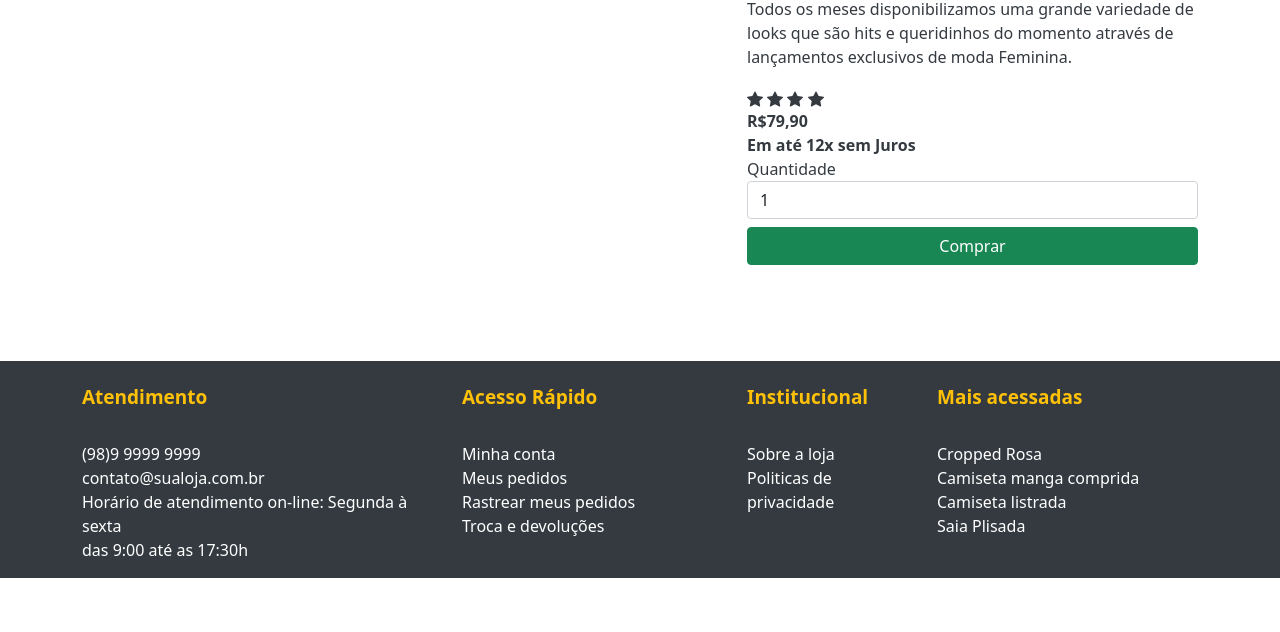
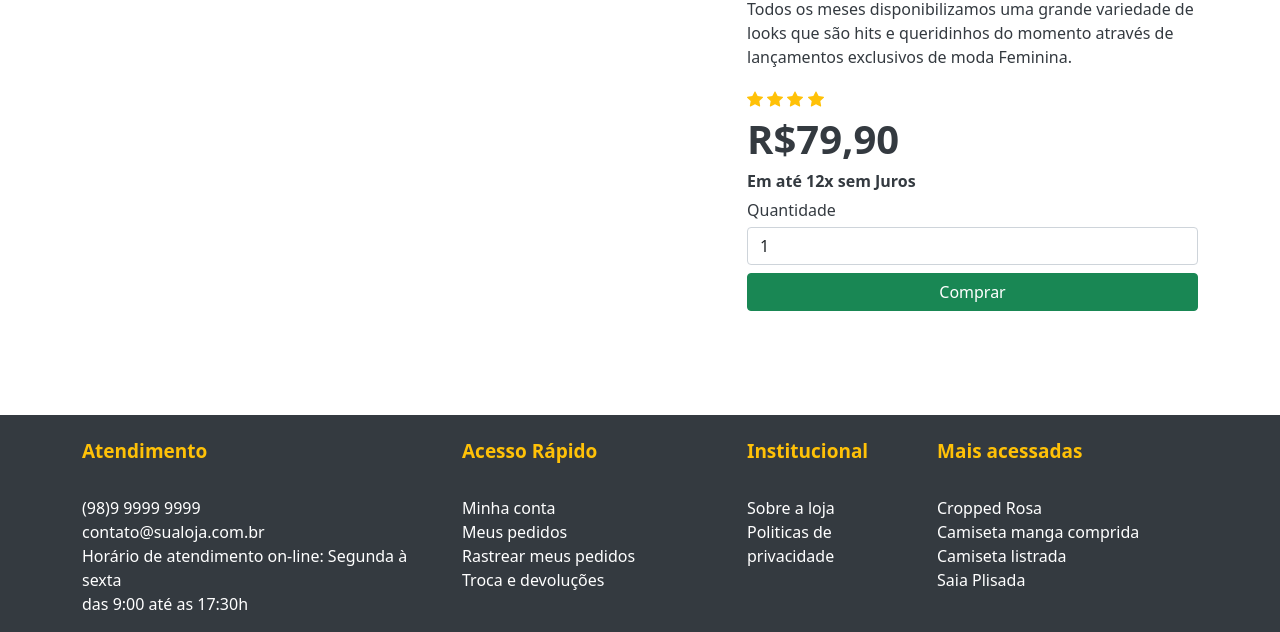
Before and after one commit to NikolasOliveir4/Projeto-E-Commerce, a plain HTML site: page produto-camiseta-manga-comprida.html in a window 1280 px wide. Shown: the part 283-915 px from the top of the page. Before the commit the page ends 861 px from the top, so only its background shows below. Drawn offline with Linux system fonts and the light colour scheme.

Commit message:
Finalização do E-commerce

```diff
--- a/assets/scss/produtos-compra.scss
+++ b/assets/scss/produtos-compra.scss
@@ -12,4 +12,27 @@
             font-size: 16px;
         }
     }
+    .produtos-preco{
+        .produtos-stars{
+            svg{
+                fill: $amarelo
+            }
+        }
+
+        strong{
+            font-size: 40px;
+        }
+
+        form{
+            font-weight: 100;
+            label{
+                margin: 5px 0;
+            }
+        }
+
+        .produtos-stars svg, strong span, form{
+            font-size: 16px;
+        }
+    }
+
 }
--- a/assets/scss/style.scss
+++ b/assets/scss/style.scss
@@ -25,7 +25,7 @@
 
     //Components Bootstrap
 
-    @import "./breadcrumb.scss";
+ @import "./breadcrumb.scss";
 
 
 
--- a/produto-camiseta-manga-comprida.html
+++ b/produto-camiseta-manga-comprida.html
@@ -175,11 +175,11 @@
             <!--End Breadcrumb-->
 
             <article class="row produtos-compra">
-                <figure class="col-md-7">
+                <figure class="col-md-7 mb-3">
                     <img src="./assets/images/foto-carrinho-camiseta-manga-comprida.jpg" class="img-fluid" alt="Camiseta Manga Comprida">
                 </figure>
 
-                <section class="col-md-5 d-flex flex-column justify-content-around">
+                <section class="col-md-5 mb-5 d-flex flex-column justify-content-around">
                     <article class="produtos-conteudo">
                         <h1>Camiseta Manga Comprida</h1>
                         <p>
@@ -233,7 +233,7 @@
 
                 </section>
 
-                <div class="fb-comments col-md-12 mt-5 mb-5" data-href="https://127.0.0.1:5500/produto-camiseta-manga-comprida.html" data-width="100%" data-numposts="5"></div>
+                <div class="fb-comments col-md-12 mt-2 mb-5" data-href="https://127.0.0.1:5500/produto-camiseta-manga-comprida.html" data-width="100%" data-numposts="5"></div>
 
             </article>
 
```
Also changed, not shown: camisetas.html (+3 -3 lines), index.html (+1 -1 lines), assets/css/style.css, 1 other file.
